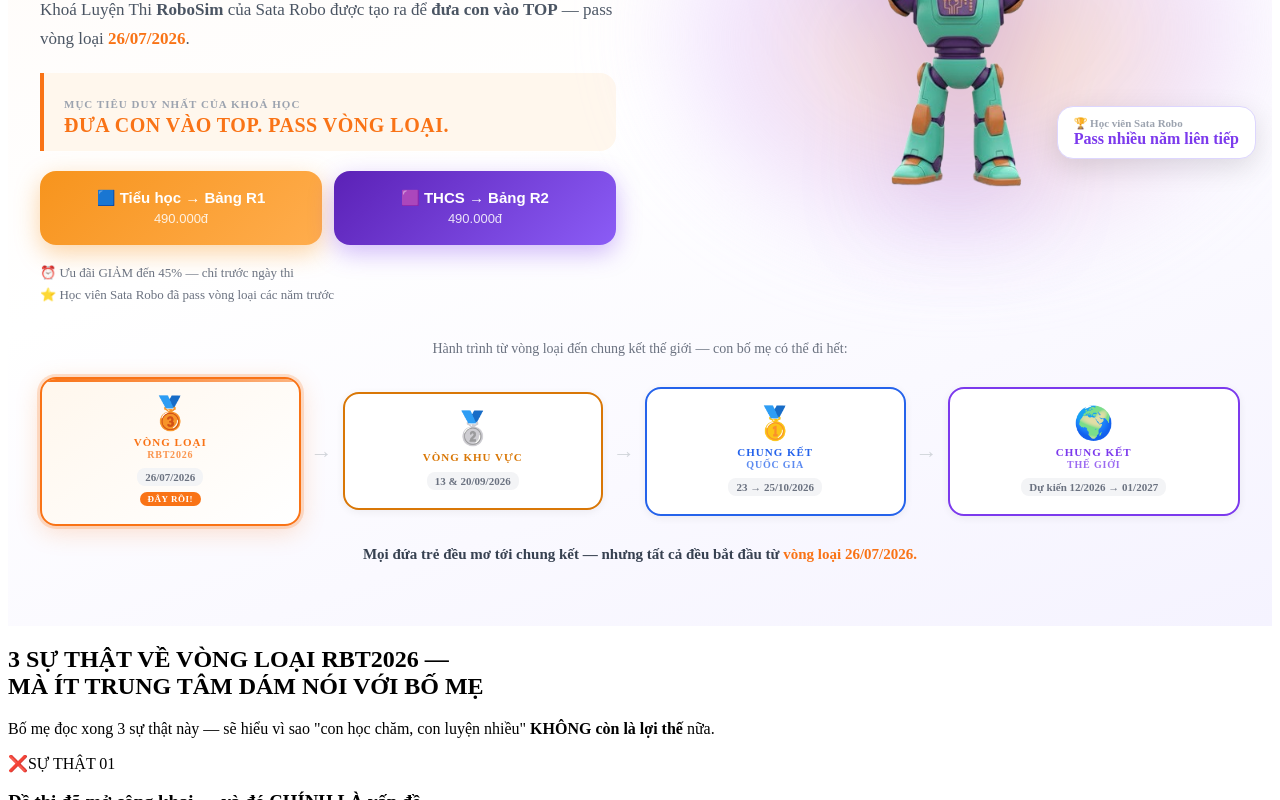
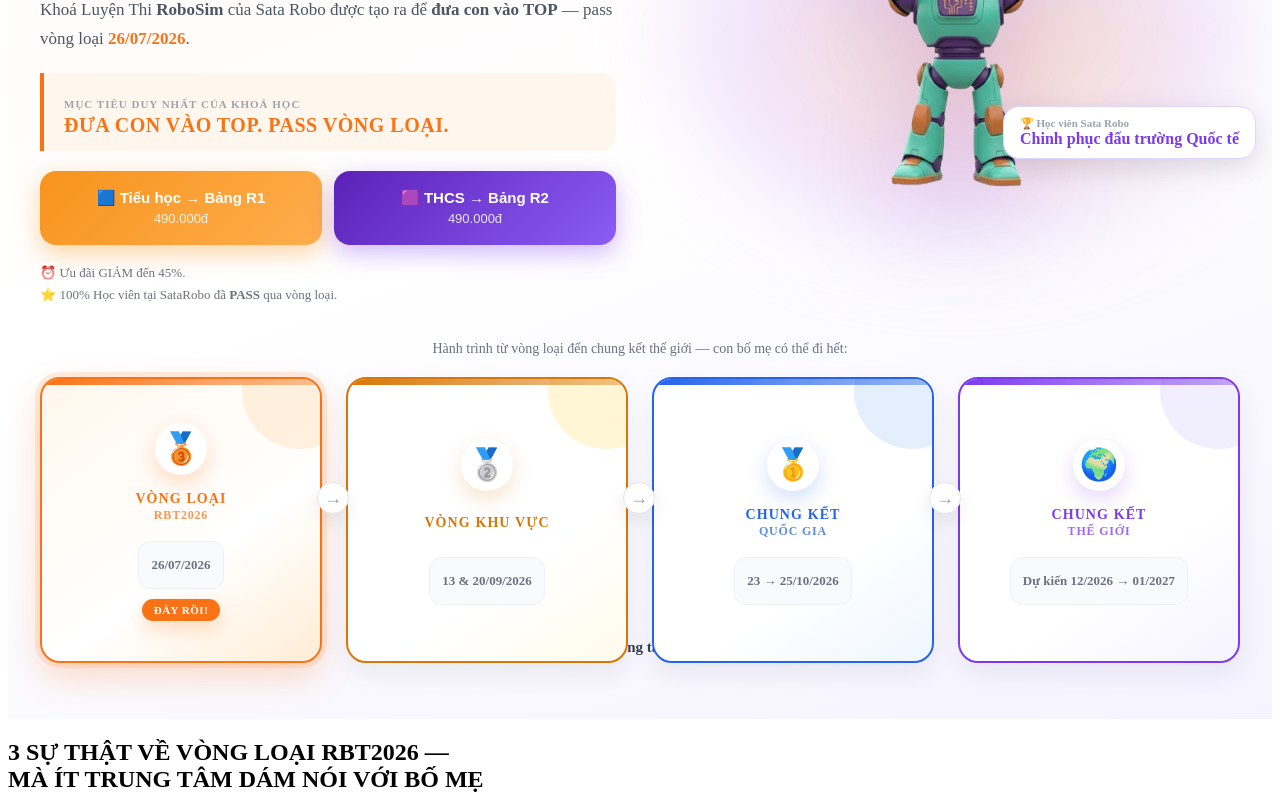
Before and after one commit to hptkk29/KhoaLuyenThiRoboSim_Online, a React (Vite) app: page / in a window 1280 px wide. Shown: the part 560-1360 px from the top of the page. Built offline with nearby package versions, Linux system fonts and the light colour scheme; the HTML template or start-up script is replaced by a standard one.

Commit message:
Improve hero roadmap layout

```diff
--- a/src/App.jsx
+++ b/src/App.jsx
@@ -23,10 +23,10 @@
       <main id="main-content">
         <Hero />       {/* Section 1 */}
         <Pain />       {/* Section 2 */}
-        <Solution />   {/* Section 3 */}
-        <Courses />    {/* Section 4 — R1 vs R2 */}
-        <Roadmap />    {/* Section 5 — 18 buổi 3 chặng */}
-        <Results />    {/* Section 6 — Kết quả thi thực tế */}
+        <Results />    {/* Section 3 — Kết quả thi thực tế */}
+        <Solution />   {/* Section 4 */}
+        <Courses />    {/* Section 5 — R1 vs R2 */}
+        <Roadmap />    {/* Section 6 — 18 buổi 3 chặng */}
         <FinalCTA />   {/* Section 7 — CTA cuối (đặt TRƯỚC FAQ) */}
         <FAQ />        {/* Section 8 — FAQ (đặt SAU CTA cuối) */}
       </main>
--- a/src/components/CompetitionRoadmap.jsx
+++ b/src/components/CompetitionRoadmap.jsx
@@ -1,83 +1,177 @@
-/* Roadmap 4 vòng thi — desktop ngang, mobile dọc — inline styles */
+/* Roadmap 4 vòng thi - desktop ngang, mobile dọc - inline styles */
 import { competitionStages } from '../data/competition-roadmap';
 
 const colorConfig = {
-  urgent:      { hex: '#F97316', bg: '#FFF7ED', shadow: 'rgba(249,115,22,0.22)' },
-  warning:     { hex: '#D97706', bg: '#FFFBEB', shadow: 'rgba(217,119,6,0.18)'  },
-  'r1-primary':{ hex: '#2563EB', bg: '#EFF6FF', shadow: 'rgba(37,99,235,0.18)'  },
-  'r2-primary':{ hex: '#7C3AED', bg: '#F5F3FF', shadow: 'rgba(124,58,237,0.18)' },
+  urgent: {
+    hex: '#F97316',
+    bg: '#FFF7ED',
+    soft: '#FFEDD5',
+    shadow: 'rgba(249,115,22,0.24)',
+  },
+  warning: {
+    hex: '#D97706',
+    bg: '#FFFBEB',
+    soft: '#FEF3C7',
+    shadow: 'rgba(217,119,6,0.20)',
+  },
+  'r1-primary': {
+    hex: '#2563EB',
+    bg: '#EFF6FF',
+    soft: '#DBEAFE',
+    shadow: 'rgba(37,99,235,0.20)',
+  },
+  'r2-primary': {
+    hex: '#7C3AED',
+    bg: '#F5F3FF',
+    soft: '#EDE9FE',
+    shadow: 'rgba(124,58,237,0.20)',
+  },
 };
 
 function StageCard({ stage }) {
   const c = colorConfig[stage.color];
+
   return (
     <div
       role="listitem"
+      className="roadmap-card"
       style={{
-        flex: '1 1 0',
-        minWidth: 130,
+        width: '100%',
+        minWidth: 0,
+        minHeight: 178,
+        height: '100%',
         display: 'flex',
         flexDirection: 'column',
         alignItems: 'center',
-        gap: 6,
+        justifyContent: 'center',
+        gap: 10,
         background: stage.isCurrent
-          ? `linear-gradient(145deg, ${c.bg}, white)`
-          : '#fff',
+          ? `linear-gradient(145deg, ${c.bg} 0%, #fff 62%, ${c.soft} 100%)`
+          : `linear-gradient(145deg, #fff 0%, #fff 64%, ${c.bg} 100%)`,
         border: `2px solid ${c.hex}`,
-        borderRadius: 16,
-        padding: '18px 12px',
+        borderRadius: 20,
+        padding: '22px 16px 18px',
         textAlign: 'center',
         boxShadow: stage.isCurrent
-          ? `0 6px 24px ${c.shadow}, 0 0 0 3px ${c.hex}33`
-          : `0 2px 8px rgba(0,0,0,0.06)`,
+          ? `0 14px 34px ${c.shadow}, 0 0 0 5px ${c.hex}20`
+          : '0 10px 26px rgba(17,24,39,0.07)',
         animation: stage.isCurrent ? 'pulse 2.5s ease-in-out infinite' : 'none',
         position: 'relative',
         overflow: 'hidden',
+        transition: 'transform .22s ease, box-shadow .22s ease',
       }}
     >
-      {/* Accent strip top */}
-      <div style={{
-        position: 'absolute', top: 0, left: 0, right: 0, height: 3,
-        background: stage.isCurrent
-          ? `linear-gradient(90deg, ${c.hex}, ${c.hex}88)`
-          : 'transparent',
-        borderRadius: '16px 16px 0 0',
-      }} />
+      <div
+        style={{
+          position: 'absolute',
+          top: -46,
+          right: -38,
+          width: 116,
+          height: 116,
+          borderRadius: '50%',
+          background: c.soft,
+          opacity: 0.75,
+          pointerEvents: 'none',
+        }}
+      />
 
-      <span style={{ fontSize: 32, lineHeight: 1 }} aria-hidden="true">{stage.icon}</span>
+      <div
+        style={{
+          position: 'absolute',
+          top: 0,
+          left: 0,
+          right: 0,
+          height: 6,
+          background: `linear-gradient(90deg, ${c.hex}, ${c.hex}66)`,
+          borderRadius: '20px 20px 0 0',
+        }}
+      />
 
-      <div>
-        <div style={{
-          fontSize: 11, fontWeight: 800, letterSpacing: 1,
-          textTransform: 'uppercase', color: c.hex,
-          lineHeight: 1.3,
-        }}>
+      <span
+        style={{
+          width: 52,
+          height: 52,
+          display: 'inline-flex',
+          alignItems: 'center',
+          justifyContent: 'center',
+          borderRadius: '50%',
+          background: '#fff',
+          boxShadow: `0 8px 20px ${c.shadow}`,
+          fontSize: 31,
+          lineHeight: 1,
+          position: 'relative',
+          zIndex: 1,
+        }}
+        aria-hidden="true"
+      >
+        {stage.icon}
+      </span>
+
+      <div style={{ minHeight: 44, display: 'flex', flexDirection: 'column', justifyContent: 'center' }}>
+        <div
+          style={{
+            fontSize: 14,
+            fontWeight: 900,
+            letterSpacing: 1.1,
+            textTransform: 'uppercase',
+            color: c.hex,
+            lineHeight: 1.25,
+          }}
+        >
           {stage.title}
         </div>
         {stage.subtitle && (
-          <div style={{
-            fontSize: 10, fontWeight: 700, letterSpacing: 0.8,
-            textTransform: 'uppercase', color: c.hex, opacity: 0.75,
-          }}>
+          <div
+            style={{
+              fontSize: 12,
+              fontWeight: 800,
+              letterSpacing: 0.8,
+              textTransform: 'uppercase',
+              color: c.hex,
+              opacity: 0.75,
+              lineHeight: 1.25,
+            }}
+          >
             {stage.subtitle}
           </div>
         )}
       </div>
 
-      <div style={{
-        fontSize: 11, color: '#6B7280', fontWeight: 600,
-        background: '#f3f4f6', borderRadius: 8,
-        padding: '3px 8px', marginTop: 2,
-      }}>
+      <div
+        style={{
+          minHeight: 34,
+          display: 'inline-flex',
+          alignItems: 'center',
+          justifyContent: 'center',
+          fontSize: 13,
+          color: '#6B7280',
+          fontWeight: 800,
+          background: '#F8FAFC',
+          border: '1px solid #EEF2F7',
+          borderRadius: 12,
+          padding: '6px 12px',
+          marginTop: 2,
+          width: 'fit-content',
+          maxWidth: '100%',
+        }}
+      >
         {stage.date}
       </div>
 
       {stage.isCurrent && (
-        <div style={{
-          fontSize: 9, fontWeight: 800, letterSpacing: 0.5,
-          color: '#fff', background: c.hex,
-          borderRadius: 100, padding: '2px 8px', textTransform: 'uppercase',
-        }}>
+        <div
+          style={{
+            fontSize: 11,
+            fontWeight: 900,
+            letterSpacing: 0.5,
+            color: '#fff',
+            background: c.hex,
+            borderRadius: 100,
+            padding: '5px 12px',
+            textTransform: 'uppercase',
+            boxShadow: `0 8px 18px ${c.shadow}`,
+          }}
+        >
           ĐÂY RỒI!
         </div>
       )}
@@ -86,13 +180,25 @@
 }
 
 const Arrow = ({ direction = 'right' }) => (
-  <div style={{
+  <div
+    style={{
       flexShrink: 0,
-    color: '#D1D5DB',
-    fontSize: direction === 'right' ? 22 : 18,
-    fontWeight: 700,
+      width: direction === 'right' ? 30 : 36,
+      height: direction === 'right' ? 30 : 36,
+      display: 'inline-flex',
+      alignItems: 'center',
+      justifyContent: 'center',
+      color: '#94A3B8',
+      background: '#fff',
+      border: '1px solid #E5E7EB',
+      borderRadius: '50%',
+      boxShadow: '0 8px 18px rgba(15,23,42,0.08)',
+      fontSize: direction === 'right' ? 18 : 16,
+      fontWeight: 900,
       lineHeight: 1,
-  }} aria-hidden="true">
+    }}
+    aria-hidden="true"
+  >
     {direction === 'right' ? '→' : '↓'}
   </div>
 );
@@ -100,33 +206,50 @@
 export default function CompetitionRoadmap() {
   return (
     <div role="list" aria-label="Hành trình 4 vòng thi RBT2026">
-
-      {/* DESKTOP: ngang */}
-      <div style={{
+      <div
+        style={{
           display: 'none',
-        alignItems: 'stretch',
-        justifyContent: 'center',
-        gap: 10,
+          gridTemplateColumns: 'repeat(4, minmax(0, 1fr))',
+          gap: 24,
           width: '100%',
-      }} className="roadmap-desktop">
+        }}
+        className="roadmap-desktop"
+      >
         {competitionStages.map((stage, i) => (
-          <div key={stage.title} style={{ display: 'flex', alignItems: 'center', gap: 10, flex: '1 1 0' }}>
+          <div key={stage.title} style={{ position: 'relative', minWidth: 0, display: 'flex' }}>
             <StageCard stage={stage} />
-            {i < competitionStages.length - 1 && <Arrow direction="right" />}
+            {i < competitionStages.length - 1 && (
+              <div
+                style={{
+                  position: 'absolute',
+                  top: '50%',
+                  right: -27,
+                  transform: 'translateY(-50%)',
+                  zIndex: 4,
+                }}
+              >
+                <Arrow direction="right" />
+              </div>
+            )}
           </div>
         ))}
       </div>
 
-      {/* MOBILE: dọc */}
-      <div style={{
+      <div
+        style={{
           display: 'flex',
           flexDirection: 'column',
           alignItems: 'center',
           gap: 8,
           width: '100%',
-      }} className="roadmap-mobile">
+        }}
+        className="roadmap-mobile"
+      >
         {competitionStages.map((stage, i) => (
-          <div key={stage.title} style={{ display: 'flex', flexDirection: 'column', alignItems: 'center', gap: 8, width: '100%' }}>
+          <div
+            key={stage.title}
+            style={{ display: 'flex', flexDirection: 'column', alignItems: 'center', gap: 8, width: '100%' }}
+          >
             <StageCard stage={stage} />
             {i < competitionStages.length - 1 && <Arrow direction="down" />}
           </div>
@@ -135,8 +258,15 @@
 
       <style>{`
         @media (min-width: 768px) {
-          .roadmap-desktop { display: flex !important; }
+          .roadmap-desktop { display: grid !important; }
           .roadmap-mobile  { display: none  !important; }
+        }
+
+        @media (hover: hover) {
+          .roadmap-card:hover {
+            transform: translateY(-5px);
+            box-shadow: 0 18px 42px rgba(15,23,42,0.12) !important;
+          }
         }
       `}</style>
     </div>
--- a/src/components/Hero.jsx
+++ b/src/components/Hero.jsx
@@ -159,8 +159,8 @@
 
           {/* Trust badges */}
           <div style={{ display: 'flex', flexDirection: 'column', gap: 6, fontSize: 13, color: '#6B7280' }}>
-            <span>⏰ Ưu đãi GIẢM đến 45% — chỉ trước ngày thi</span>
-            <span>⭐ Học viên Sata Robo đã pass vòng loại các năm trước</span>
+            <span>⏰ Ưu đãi GIẢM đến 45%.</span>
+            <span>⭐ 100% Học viên tại SataRobo đã <strong>PASS</strong> qua vòng loại.</span>
           </div>
         </div>
 
@@ -236,7 +236,7 @@
             }}
           >
             <div style={{ fontSize: 11, color: '#9CA3AF', fontWeight: 600 }}>🏆 Học viên Sata Robo</div>
-            <div style={{ fontSize: 16, fontWeight: 800, color: '#7C3AED' }}>Pass nhiều năm liên tiếp</div>
+            <div style={{ fontSize: 16, fontWeight: 800, color: '#7C3AED' }}>Chinh phục đấu trường Quốc tế</div>
           </div>
         </div>
       </div>
```
Also changed, not shown: 1 other file (tests, documents, lock files or other folders). Lines whose indentation alone changed are shown as unchanged.
